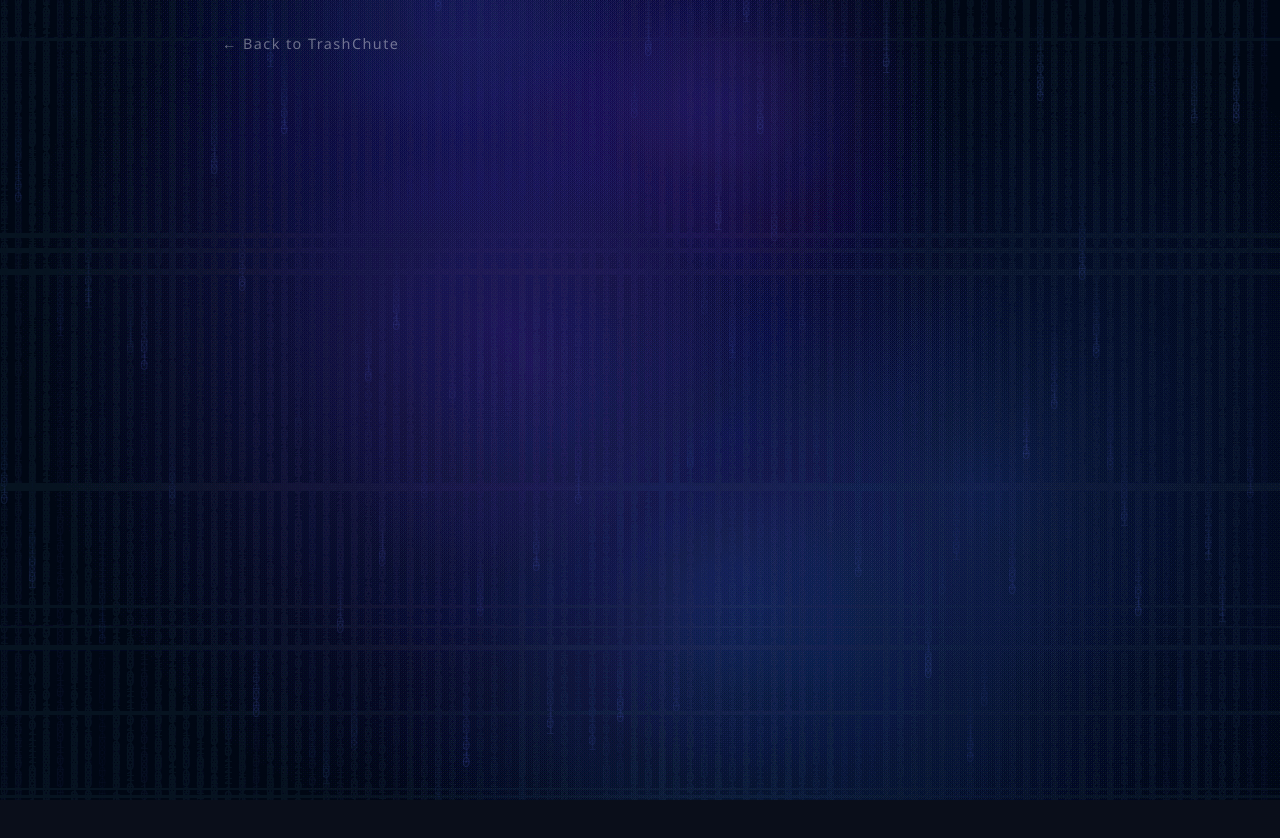
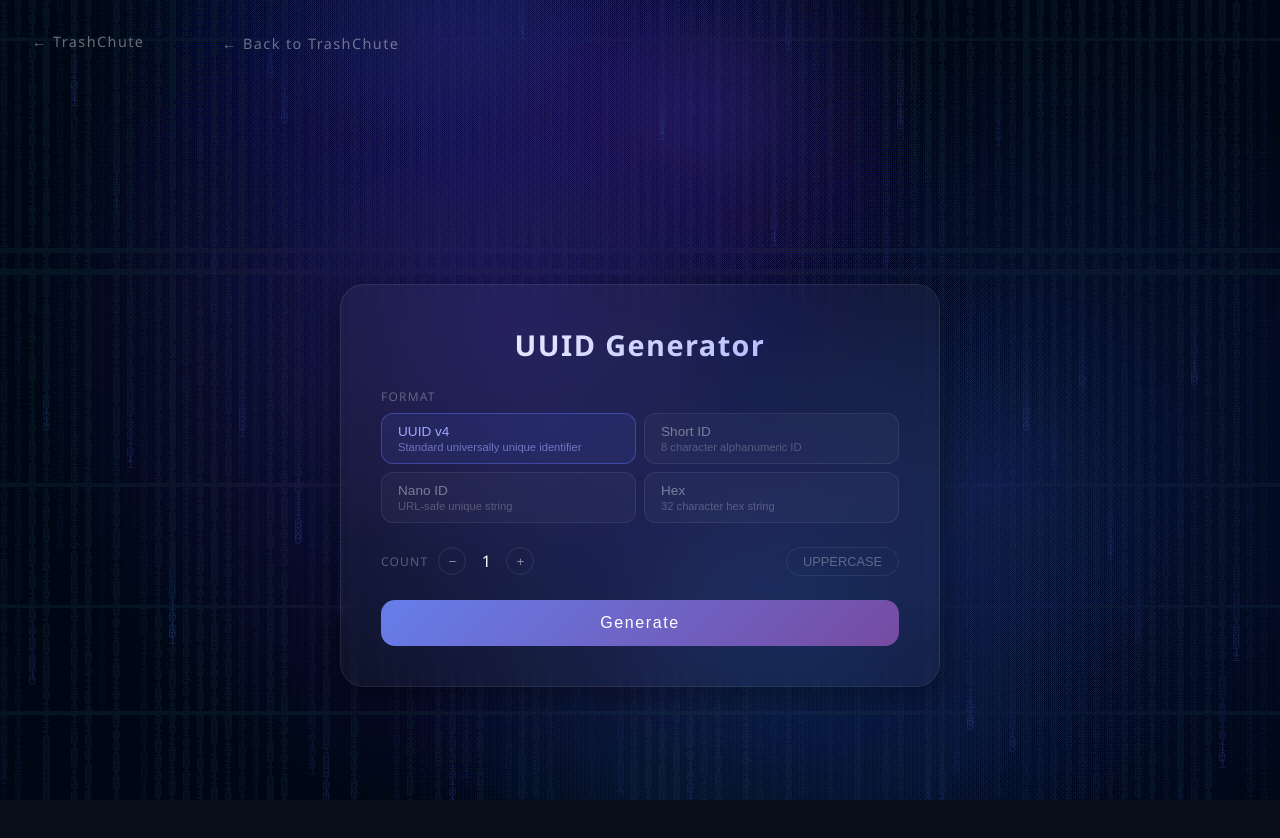
Before and after one commit to IMan7736/trashchute, a Next.js app: page /tools/uuid in a window 1280 px wide. Shown: the top 838 px of the page. Built offline with nearby package versions, Linux system fonts and the light colour scheme.

Commit message:
add UUID generator tool

```diff
--- a/src/app/tools/uuid/page.js
+++ b/src/app/tools/uuid/page.js
@@ -1,5 +1,279 @@
 'use client';
 
-export default function Page() {
-  return <div style={{ minHeight: '100vh' }} />;
+import { useState } from 'react';
+import Link from 'next/link';
+
+function generateUUID() {
+  return 'xxxxxxxx-xxxx-4xxx-yxxx-xxxxxxxxxxxx'.replace(/[xy]/g, c => {
+    const r = Math.random() * 16 | 0;
+    const v = c === 'x' ? r : (r & 0x3 | 0x8);
+    return v.toString(16);
+  });
 }
+
+function generateShortID(length = 8) {
+  const chars = 'ABCDEFGHIJKLMNOPQRSTUVWXYZabcdefghijklmnopqrstuvwxyz0123456789';
+  return Array.from({ length }, () => chars[Math.floor(Math.random() * chars.length)]).join('');
+}
+
+function generateNanoID(length = 21) {
+  const chars = 'ABCDEFGHIJKLMNOPQRSTUVWXYZabcdefghijklmnopqrstuvwxyz0123456789-_';
+  return Array.from({ length }, () => chars[Math.floor(Math.random() * chars.length)]).join('');
+}
+
+function generateHex(length = 32) {
+  return Array.from({ length }, () => Math.floor(Math.random() * 16).toString(16)).join('');
+}
+
+const FORMATS = [
+  { label: 'UUID v4', key: 'uuid', generate: generateUUID, description: 'Standard universally unique identifier' },
+  { label: 'Short ID', key: 'short', generate: () => generateShortID(8), description: '8 character alphanumeric ID' },
+  { label: 'Nano ID', key: 'nano', generate: () => generateNanoID(21), description: 'URL-safe unique string' },
+  { label: 'Hex', key: 'hex', generate: () => generateHex(32), description: '32 character hex string' },
+];
+
+export default function UUIDGenerator() {
+  const [format, setFormat] = useState(FORMATS[0]);
+  const [count, setCount] = useState(1);
+  const [ids, setIds] = useState([]);
+  const [copied, setCopied] = useState(null);
+  const [uppercase, setUppercase] = useState(false);
+
+  function generate() {
+    const newIds = Array.from({ length: count }, () => {
+      const id = format.generate();
+      return uppercase ? id.toUpperCase() : id;
+    });
+    setIds(newIds);
+  }
+
+  function copyOne(id, index) {
+    navigator.clipboard.writeText(id);
+    setCopied(index);
+    setTimeout(() => setCopied(null), 2000);
+  }
+
+  function copyAll() {
+    navigator.clipboard.writeText(ids.join('\n'));
+    setCopied('all');
+    setTimeout(() => setCopied(null), 2000);
+  }
+
+  return (
+    <div style={{
+      minHeight: '100vh',
+      display: 'flex',
+      flexDirection: 'column',
+      alignItems: 'center',
+      justifyContent: 'center',
+      padding: '2rem',
+      position: 'relative',
+      zIndex: 1,
+    }}>
+      <Link href="/" style={{
+        position: 'fixed',
+        top: '2rem',
+        left: '2rem',
+        color: 'rgba(255,255,255,0.4)',
+        textDecoration: 'none',
+        fontSize: '0.9rem',
+        letterSpacing: '0.1em',
+      }}>
+        ← TrashChute
+      </Link>
+
+      <div style={{
+        background: 'rgba(255,255,255,0.04)',
+        backdropFilter: 'blur(20px)',
+        border: '1px solid rgba(255,255,255,0.08)',
+        borderRadius: '24px',
+        padding: '2.5rem',
+        width: '100%',
+        maxWidth: '600px',
+        boxShadow: '0 8px 32px rgba(0,0,0,0.4)',
+        display: 'flex',
+        flexDirection: 'column',
+        gap: '1.5rem',
+      }}>
+        <h1 style={{
+          fontSize: '1.8rem',
+          fontWeight: 600,
+          background: 'linear-gradient(135deg, #ffffff 0%, #a0a8ff 100%)',
+          WebkitBackgroundClip: 'text',
+          backgroundClip: 'text',
+          WebkitTextFillColor: 'transparent',
+          letterSpacing: '0.05em',
+          textAlign: 'center',
+        }}>
+          UUID Generator
+        </h1>
+
+        {/* Format selector */}
+        <div style={{ display: 'flex', flexDirection: 'column', gap: '8px' }}>
+          <p style={{ color: 'rgba(255,255,255,0.3)', fontSize: '0.75rem', letterSpacing: '0.1em' }}>FORMAT</p>
+          <div style={{ display: 'grid', gridTemplateColumns: '1fr 1fr', gap: '8px' }}>
+            {FORMATS.map(f => (
+              <button
+                key={f.key}
+                onClick={() => { setFormat(f); setIds([]); }}
+                style={{
+                  padding: '10px 16px',
+                  borderRadius: '12px',
+                  border: `1px solid ${format.key === f.key ? 'rgba(100,120,255,0.4)' : 'rgba(255,255,255,0.08)'}`,
+                  background: format.key === f.key ? 'rgba(100,120,255,0.1)' : 'rgba(255,255,255,0.03)',
+                  color: format.key === f.key ? '#a0a8ff' : 'rgba(255,255,255,0.4)',
+                  fontSize: '0.85rem',
+                  cursor: 'pointer',
+                  textAlign: 'left',
+                  transition: 'all 0.2s',
+                }}
+              >
+                <div style={{ fontWeight: 500 }}>{f.label}</div>
+                <div style={{ fontSize: '0.7rem', opacity: 0.6, marginTop: '2px' }}>{f.description}</div>
+              </button>
+            ))}
+          </div>
+        </div>
+
+        {/* Options */}
+        <div style={{ display: 'flex', alignItems: 'center', justifyContent: 'space-between', flexWrap: 'wrap', gap: '1rem' }}>
+          {/* Count */}
+          <div style={{ display: 'flex', alignItems: 'center', gap: '10px' }}>
+            <p style={{ color: 'rgba(255,255,255,0.3)', fontSize: '0.75rem', letterSpacing: '0.1em' }}>COUNT</p>
+            <div style={{ display: 'flex', alignItems: 'center', gap: '8px' }}>
+              <button
+                onClick={() => setCount(c => Math.max(1, c - 1))}
+                style={{
+                  width: '28px', height: '28px',
+                  borderRadius: '50%',
+                  border: '1px solid rgba(255,255,255,0.1)',
+                  background: 'transparent',
+                  color: 'rgba(255,255,255,0.5)',
+                  cursor: 'pointer',
+                  display: 'flex', alignItems: 'center', justifyContent: 'center',
+                }}
+              >−</button>
+              <span style={{ color: '#fff', minWidth: '24px', textAlign: 'center' }}>{count}</span>
+              <button
+                onClick={() => setCount(c => Math.min(20, c + 1))}
+                style={{
+                  width: '28px', height: '28px',
+                  borderRadius: '50%',
+                  border: '1px solid rgba(255,255,255,0.1)',
+                  background: 'transparent',
+                  color: 'rgba(255,255,255,0.5)',
+                  cursor: 'pointer',
+                  display: 'flex', alignItems: 'center', justifyContent: 'center',
+                }}
+              >+</button>
+            </div>
+          </div>
+
+          {/* Uppercase toggle */}
+          <button
+            onClick={() => setUppercase(u => !u)}
+            style={{
+              padding: '6px 16px',
+              borderRadius: '50px',
+              border: `1px solid ${uppercase ? 'rgba(100,120,255,0.4)' : 'rgba(255,255,255,0.08)'}`,
+              background: uppercase ? 'rgba(100,120,255,0.1)' : 'transparent',
+              color: uppercase ? '#a0a8ff' : 'rgba(255,255,255,0.3)',
+              fontSize: '0.8rem',
+              cursor: 'pointer',
+              transition: 'all 0.2s',
+            }}
+          >
+            UPPERCASE
+          </button>
+        </div>
+
+        {/* Generate button */}
+        <button
+          onClick={generate}
+          style={{
+            padding: '14px',
+            borderRadius: '14px',
+            border: 'none',
+            background: 'linear-gradient(135deg, #667eea, #764ba2)',
+            color: '#fff',
+            fontSize: '1rem',
+            fontWeight: 500,
+            cursor: 'pointer',
+            letterSpacing: '0.1em',
+          }}
+        >
+          Generate
+        </button>
+
+        {/* Results */}
+        {ids.length > 0 && (
+          <div style={{ display: 'flex', flexDirection: 'column', gap: '8px' }}>
+            <div style={{ display: 'flex', justifyContent: 'space-between', alignItems: 'center' }}>
+              <p style={{ color: 'rgba(255,255,255,0.3)', fontSize: '0.75rem', letterSpacing: '0.1em' }}>
+                GENERATED
+              </p>
+              {ids.length > 1 && (
+                <button
+                  onClick={copyAll}
+                  style={{
+                    background: 'none',
+                    border: '1px solid rgba(255,255,255,0.1)',
+                    borderRadius: '6px',
+                    color: copied === 'all' ? '#00ff88' : 'rgba(255,255,255,0.4)',
+                    fontSize: '0.75rem',
+                    cursor: 'pointer',
+                    padding: '4px 10px',
+                  }}
+                >
+                  {copied === 'all' ? '✓ Copied all' : 'Copy all'}
+                </button>
+              )}
+            </div>
+            {ids.map((id, i) => (
+              <div
+                key={i}
+                style={{
+                  display: 'flex',
+                  alignItems: 'center',
+                  justifyContent: 'space-between',
+                  background: 'rgba(0,0,0,0.3)',
+                  border: '1px solid rgba(255,255,255,0.06)',
+                  borderRadius: '10px',
+                  padding: '10px 14px',
+                  gap: '1rem',
+                }}
+              >
+                <span style={{
+                  fontFamily: 'monospace',
+                  fontSize: '0.85rem',
+                  color: '#a0a8ff',
+                  letterSpacing: '0.05em',
+                  wordBreak: 'break-all',
+                }}>
+                  {id}
+                </span>
+                <button
+                  onClick={() => copyOne(id, i)}
+                  style={{
+                    background: 'none',
+                    border: '1px solid rgba(255,255,255,0.1)',
+                    borderRadius: '6px',
+                    color: copied === i ? '#00ff88' : 'rgba(255,255,255,0.4)',
+                    fontSize: '0.75rem',
+                    cursor: 'pointer',
+                    padding: '4px 10px',
+                    whiteSpace: 'nowrap',
+                    flexShrink: 0,
+                    transition: 'all 0.2s',
+                  }}
+                >
+                  {copied === i ? '✓' : 'Copy'}
+                </button>
+              </div>
+            ))}
+          </div>
+        )}
+      </div>
+    </div>
+  );
+}
```
